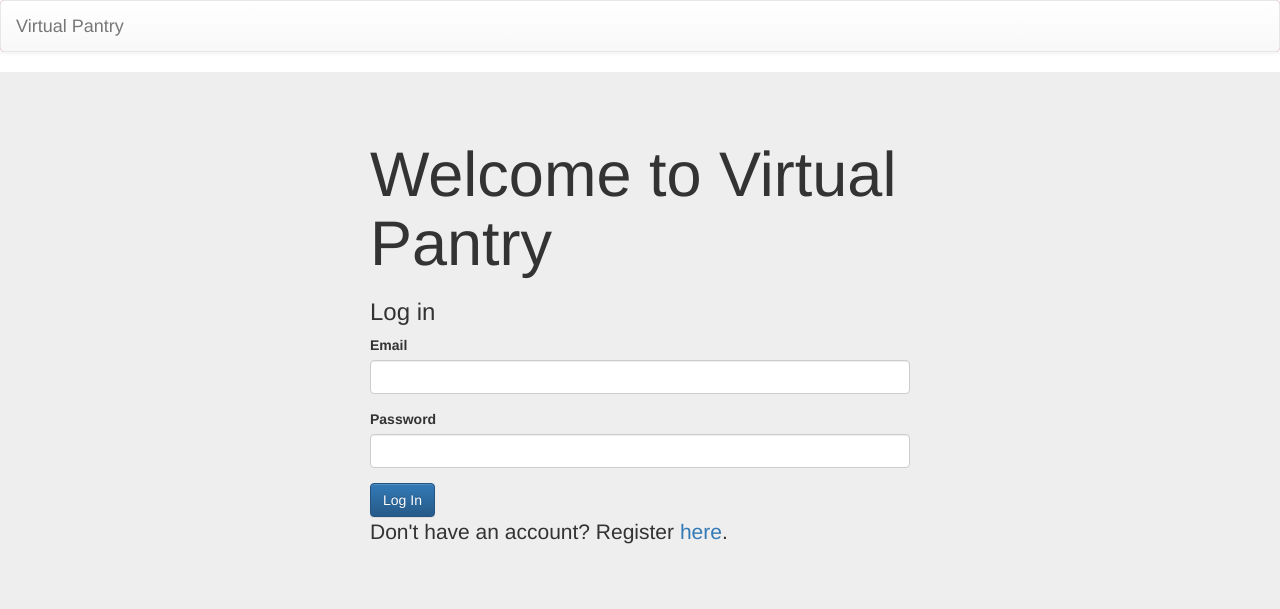
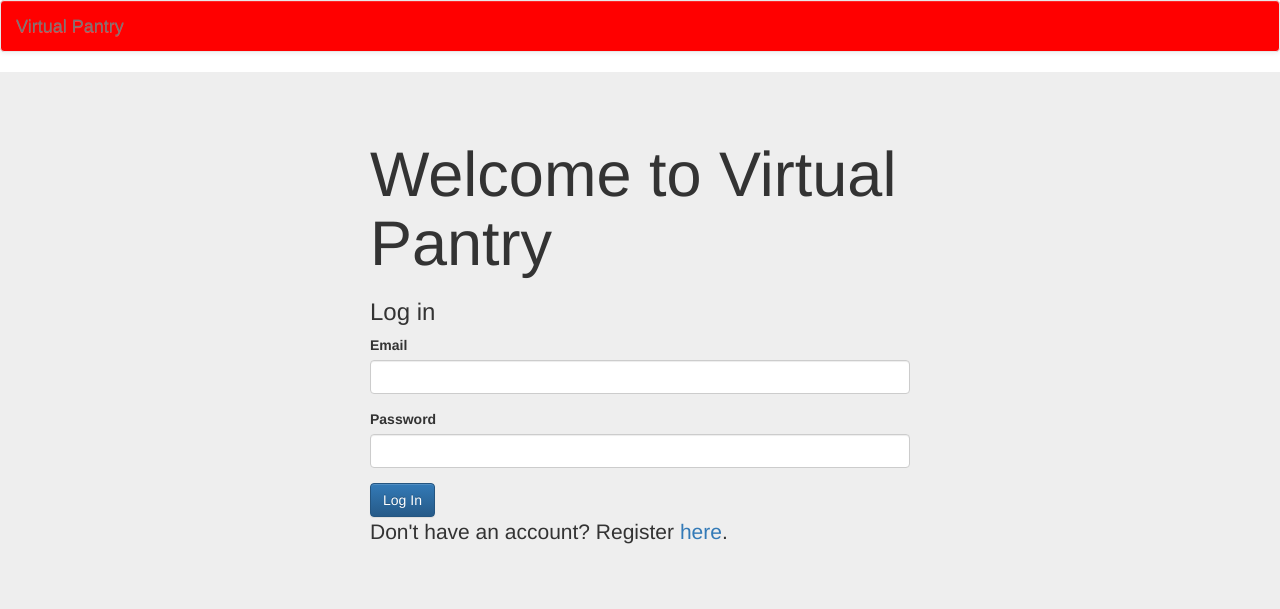
Before and after one commit to InsightInc/Virtual-Pantry, a PHP site: page / in a window 1280 px wide. Shown: the top 609 px of the page. Run offline with PHP 8.4, Linux system fonts and the light colour scheme; some libraries are stand-ins or nearby versions.

Commit message:
fixed navbar background modifications

```diff
--- a/css/VirtualPantry.css
+++ b/css/VirtualPantry.css
@@ -15,4 +15,5 @@ span.deleteRecipeItem {
 .navbar-default {
     background-color: red;
     border-color: #E7E7E7;
+    background-image:none;
 }
```
